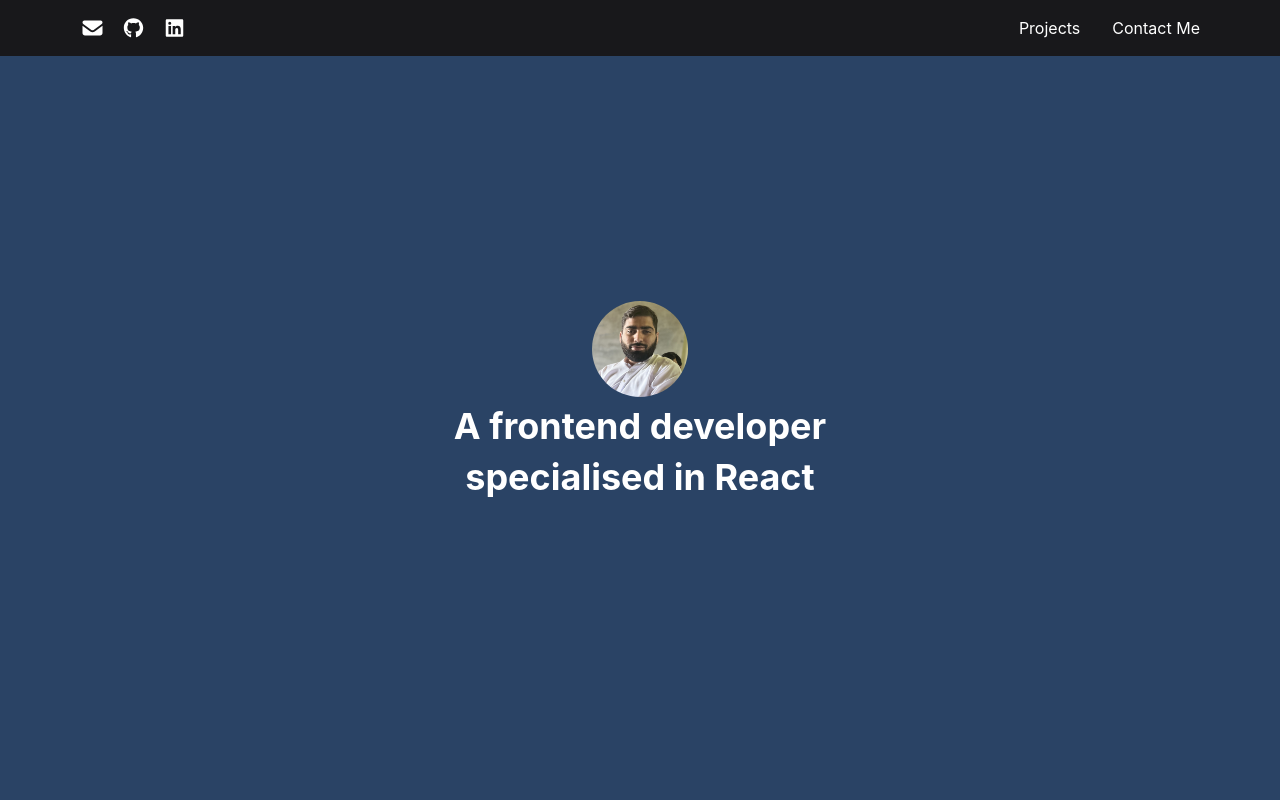
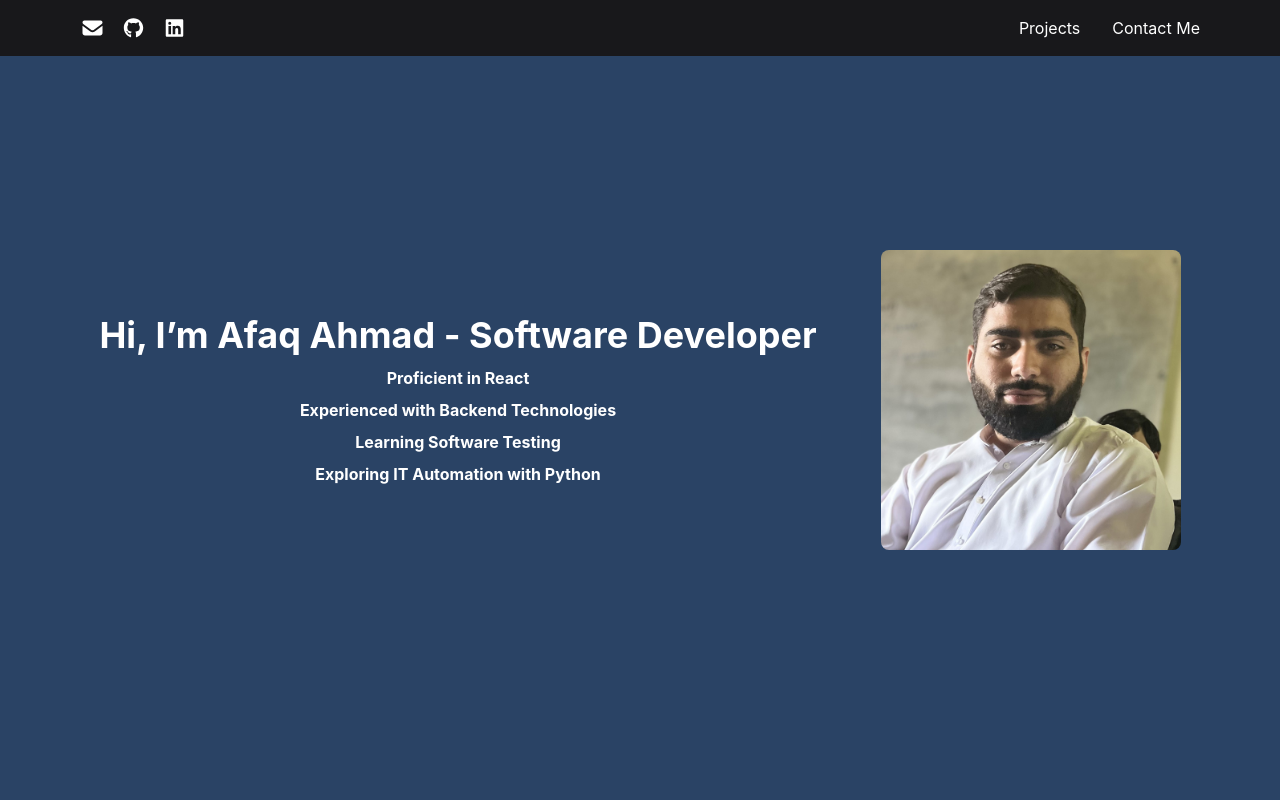
Before and after one commit to Afaq-Ahmad-eng/Portfolio, a React (Vite) app: page / in a window 1280 px wide. Shown: the top 800 px of the page. Built offline with nearby package versions, Linux system fonts and the light colour scheme.

Commit message:
We set the landing section like we set the image and bio horizentally.

```diff
--- a/src/components/landingSection/LandingSection.jsx
+++ b/src/components/landingSection/LandingSection.jsx
@@ -1,9 +1,14 @@
-import { Avatar, Heading, VStack } from "@chakra-ui/react";
+import { Image, Heading, VStack,HStack } from "@chakra-ui/react";
 import FullScreenSection from "../fullScreenSection/FullScreenSection";
 import picture from "../../assets/images/IMG_0210.jpg"
 const greeting = "Hello, I am Afaq Ahmad!";
-const bio1 = "A frontend developer";
-const bio2 = "specialised in React";
+const bio1 = "Hi, I’m Afaq Ahmad - Software Developer";
+const bio2 = [
+  "Proficient in React",
+  "Experienced with Backend Technologies",
+  "Learning Software Testing",
+  "Exploring IT Automation with Python"
+];
 
 // Implement the UI for the LandingSection component according to the instructions.
 // Use a combination of Avatar, Heading and VStack components.
@@ -14,11 +19,26 @@ const LandingSection = () => (
     isDarkBackground
     backgroundColor="#2A4365"
   >
-   <Avatar name="Afaq Ahmad" src={picture} size="xl"/>
+    <HStack spacing={16}>
   <VStack>
   <Heading>{bio1}</Heading>
-  <Heading>{bio2}</Heading>
+  <VStack spacing={2}>
+  {bio2.map((line,index) => (
+    <Heading
+    key={index}
+    size="l"
+    >{line}</Heading>
+  ))}
   </VStack>
+  </VStack>
+  <Image
+  src={picture}
+  alt="Ali"
+  boxSize="300px"
+  objectFit="cover"
+  borderRadius="lg"
+  />
+  </HStack>
   </FullScreenSection>
 );
 
```
